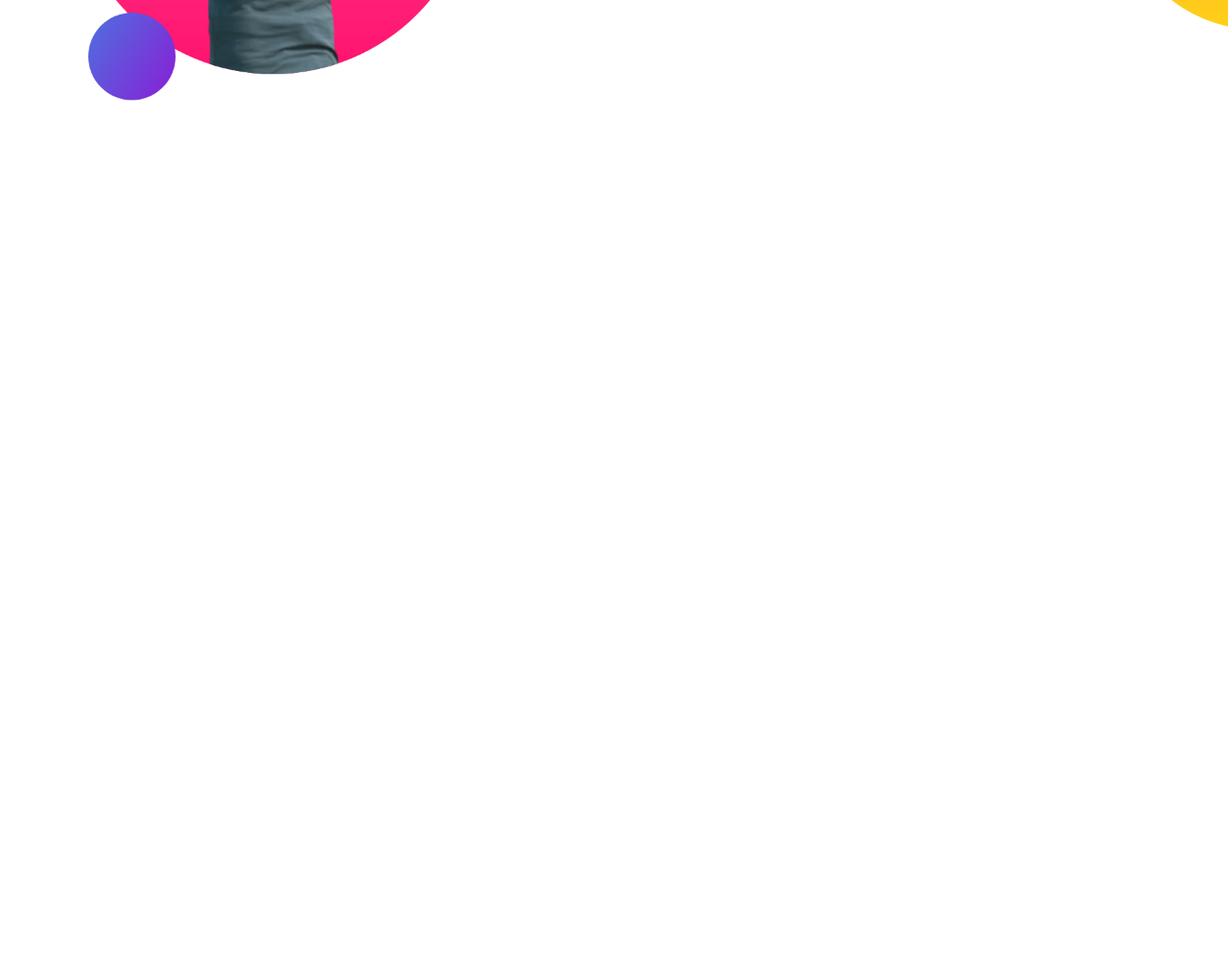
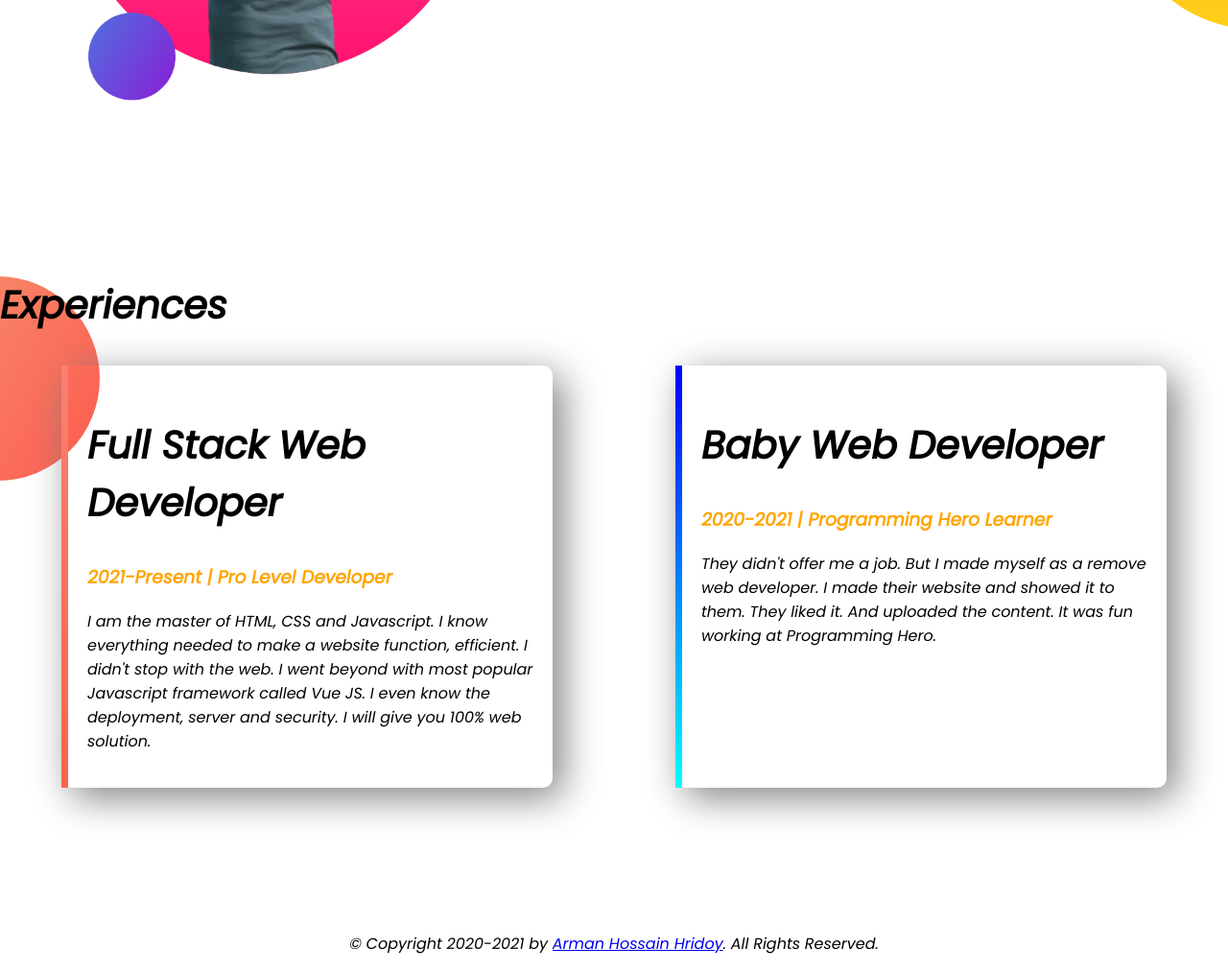
Before and after one commit to hridoy997/developer-with-me, a plain HTML site: page index.html in a window 1280 px wide. Shown: the part 1049-2061 px from the top of the page at 96% size. Before the commit the page ends 1337 px from the top, so only its background shows below. Drawn offline with Linux system fonts and the light colour scheme.

Commit message:
experiences area and footer

```diff
--- a/index.html
+++ b/index.html
@@ -10,10 +10,10 @@
 </head>
 
 <body>
-    <section class="top-banner">
+    <section class="top-banner flexible-container">
         <div class="half-width">
             <h1>Welcome To</h1>
-            <h1><span class="color"> Arman Hossain </span>World</h1>
+            <h1 class="name"><span class="color"> Arman Hossain Hrodoy </span>World</h1>
             <h3>Build Climber and Train Stopper</h3>
             <p>You might saw me jumping, climbing buildings, and stopping trains. But nobody pays me a dime for that work. That's why I am learning and mastering web development. I will not stop until I become the Web Development Hero.</p>
             <a class="link-button" target="_blank"
@@ -23,20 +23,36 @@
             <img src="img/my bg.png" alt="">
         </div>
     </section>
-    <section class="dream-big">
+    <section class="dream-big flexible-container">
         <div class="half-width">
-            <img src="img/my bg2.png" alt="">
+            <img id="img" src="img/my bg2.png" alt="">
         </div>
         <div class="half-width">
             <h1>Dream Big</h1>
-
             <h2>Become a web developer</h2>
-
             <p>I already learned the basic HTML and CSS. I can build any simple website. I can even teach my grandma how to make simple website. My goal is to build 3 websites and learn advanced topics.</p>
-
             <a class="link-button" target="_blank"href="https://github.com/hridoy997/developer-portfolio">DOWNLOAD RESUME<a>
         </div>
     </section>
+    <section class="experiences-area">
+        <h1>Experiences</h1>
+        <div class="flexible-container">
+            <div id="full-stack-web-developer" class="experiences-itam">
+                <h2>Full Stack Web Developer</h2>
+                <h3 class="color">2021-Present | Pro Level Developer</h3>
+                <p>I am the master of HTML, CSS and Javascript. I know everything needed to make a website function, efficient. I didn't stop with the web. I went beyond with most popular Javascript framework called Vue JS. I even know the deployment, server and security. I will give you 100% web solution.</p>
+            </div>
+            <div id="baby-web-developer" class="experiences-itam">
+                <h2>Baby Web Developer</h2>
+                <h3 class="color">2020-2021 | Programming Hero Learner</h3>
+                <p>They didn't offer me a job. But I made myself as a remove web developer. I made their website and showed it to them. They liked it. And uploaded the content. It was fun working at Programming Hero.</p>
+            </div>
+        </div>
+    </section>
+    <footer>
+        <p>© Copyright 2020-2021 by <a target="_blank" href="https://www.facebook.com/armanhossain.hridoy.315/">Arman Hossain Hridoy</a>. All Rights Reserved.
+        </p>
+    </footer>
 </body>
 
 </html>
--- a/style.css
+++ b/style.css
@@ -4,12 +4,15 @@ body{
     margin: 0;
 }
 h1{
-    font-size: 50px;
+    font-size: 40px;
+}
+h2{
+    font-size: 40px;
 }
 .color{
     color: orange;
 }
-section{
+.flexible-container{
     display: flex;
     margin-bottom: 150px;
 }
@@ -37,3 +40,29 @@ section{
     background-repeat: no-repeat;
     background-position: right;
 }
+.experiences-area{
+    background-image: url(img/exp-bg.png);
+    background-repeat: no-repeat;
+}
+.experiences-itam{
+    width: 40%;
+    margin-left: 5%;
+    margin-right: 5%;
+    padding: 20px;
+    border-radius: 10px;
+    box-shadow: 10px 10px 40px gray;
+
+}
+#full-stack-web-developer{
+    border-left: 7px solid;
+    border-image: linear-gradient(salmon, tomato);
+    border-image-slice: 1;
+}
+#baby-web-developer{
+    border-left: 7px solid;
+    border-image: linear-gradient(blue,cyan );
+    border-image-slice: 1;
+}
+footer p{
+    text-align: center;
+}
```
